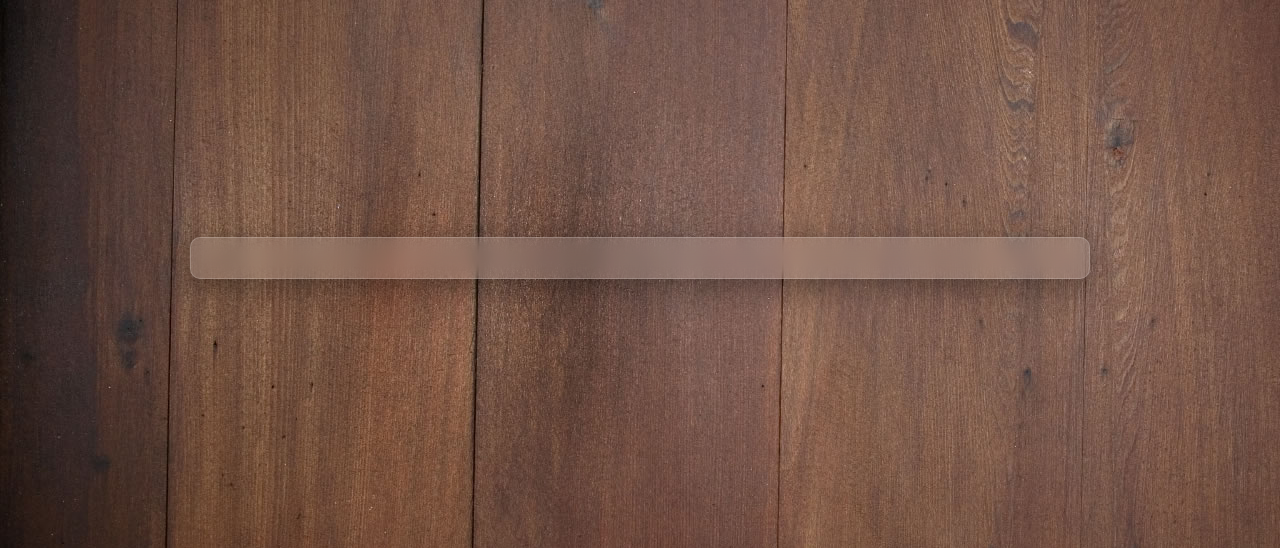
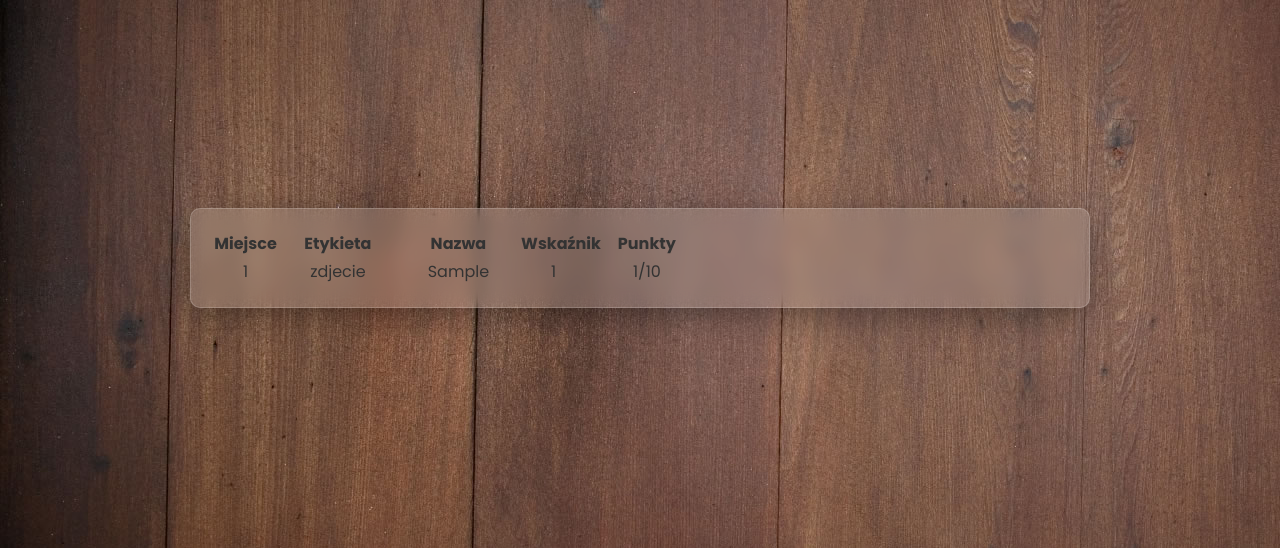
Before and after one commit to Wojanix/IndeksRompera, a PHP site: page /pages/ranking.php in a window 1280 px wide. Shown: the part 176-724 px from the top of the page. Run offline with PHP 8.4, Linux system fonts and the light colour scheme; tables that the repository leaves empty hold one stand-in row (values such as "Sample post").

Commit message:
Ranking css itd

```diff
--- a/css/main.css
+++ b/css/main.css
@@ -22,7 +22,7 @@
   .container {
     justify-content: center;
     align-items: center;
-    display: flex;
+    display: block;
     flex-direction: column;
     width: 80%;
     max-width: 900px;
--- /dev/null
+++ b/css/ranking.css
@@ -0,0 +1,3 @@
+td{
+    padding: 1px 30px;
+}
--- a/pages/add.php
+++ b/pages/add.php
@@ -25,7 +25,8 @@
 
 
     <div class="container">
-        <h2>Pochwal Się Swoją Bestią</h2>
+      <div class="center">
+        <h2>Pochwal Się Swoją Bestią</h2></div>
         <br>
 
         <form action="" method="post" method="post" action="<?php echo $_SERVER['PHP_SELF']; ?>">
--- a/pages/ranking.php
+++ b/pages/ranking.php
@@ -6,6 +6,7 @@
 
     <link rel="stylesheet" href="../css/main.css">
     <link rel="stylesheet" href="../css/nav.css">
+    <link rel="stylesheet" href="../css/ranking.css">
     <title>Ranking</title>
 </head>
 <body>
@@ -17,7 +18,16 @@
   <a href="contact.php"><i class="fa fa-fw fa-user"></i> Kontakt</a>
 </div>
 <div class="container">
-<?php
+
+<table>
+  <tr>
+    <th>Miejsce</th>
+    <th>Etykieta</th>
+    <th>Nazwa</th>
+    <th>Wskaźnik</th>
+    <th>Punkty</th>
+  </tr>
+  <?php
 
 
 // $servername = "serwer2396565.home.pl";
@@ -42,24 +52,25 @@ echo '<script type="text/javascript">',
 '</script>';
 
 
-if(isset($_POST['button'])){ //check if form was submitted
-  echo "Fcuker".$_POST["price"]." <-- cena".$_POST["amount"]." cos";
 
-  $sql = "SELECT * from test";
+  $sql = "SELECT * from napoj";
   $result = $conn->query($sql);
 
 if ($result->num_rows > 0) {
   // output data of each row
   while($row = $result->fetch_assoc()) {
-    echo "id: " . $row["Id"]. " - Name: " . $row["text"]."<br>";
+    echo "<tr>";
+    echo "<td>" . $row["Id"]."  </td> <td>zdjecie</td><td>".$row["nazwa"]."</td><td>".$row["wskaznik"]."</td><td>". $row["ranking"]."/10</td>";
+    echo "</tr>";
   }
 } else {
   echo "0 results";
 }
 
-}
 
 ?>
+</table>
+
 </div>
 </body>
 </html>
```
Also changed, not shown: index.php (+2 -5 lines).
